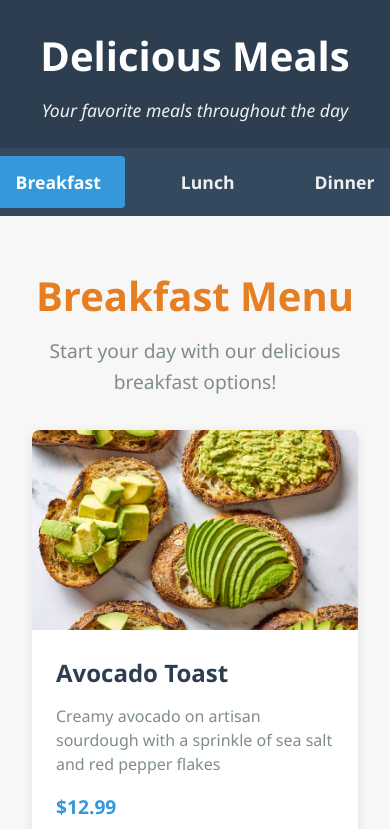
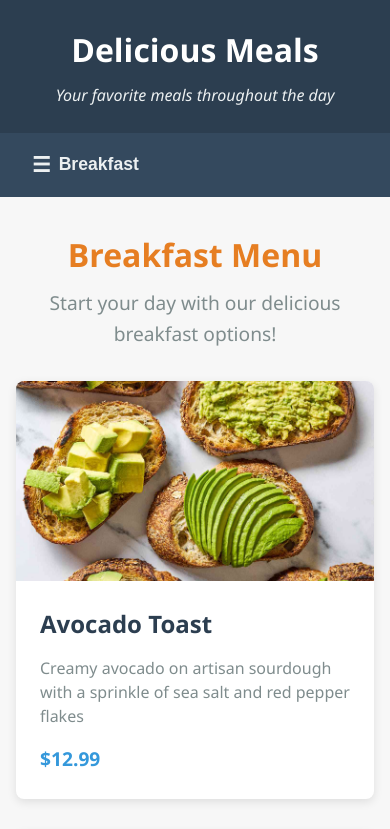
Before and after one commit to smritisharma-33/project_shein, a React (Create React App) app: page /#/breakfast in a window 390 px wide. Shown: the top 829 px of the page. Built offline with nearby package versions, Linux system fonts and the light colour scheme.

Commit message:
Story_10 - Adding Responsiveness
Added Responsive CSS

```diff
--- a/src/components/NavBar.js
+++ b/src/components/NavBar.js
@@ -1,31 +1,50 @@
-import React from 'react';
-import { NavLink } from 'react-router-dom';
+import React, { useState } from 'react';
+import { NavLink, useLocation } from 'react-router-dom';
 import '../styles/NavBar.css';
 
 const NavBar = () => {
+  const [menuOpen, setMenuOpen] = useState(false);
+  const location = useLocation();
+
+  const getCurrentLabel = () => {
+    if (location.pathname.includes('/breakfast')) return 'Breakfast';
+    if (location.pathname.includes('/lunch')) return 'Lunch';
+    if (location.pathname.includes('/dinner')) return 'Dinner';
+    return 'Menu';
+  };
+
   return (
     <nav className="navbar">
-      <ul className="nav-menu">
+      {/* Mobile view */}
+      <div className="mobile-header">
+        <button className="hamburger-button" onClick={() => setMenuOpen(!menuOpen)}>
+          <span className="hamburger-icon">☰</span> {getCurrentLabel()}
+        </button>
+        {menuOpen && (
+          <ul className="nav-menu mobile-nav">
+            <li className="nav-item">
+              <NavLink to="/breakfast" className={({ isActive }) => `nav-link ${isActive ? 'active' : ''}`} onClick={() => setMenuOpen(false)}>Breakfast</NavLink>
+            </li>
+            <li className="nav-item">
+              <NavLink to="/lunch" className={({ isActive }) => `nav-link ${isActive ? 'active' : ''}`} onClick={() => setMenuOpen(false)}>Lunch</NavLink>
+            </li>
+            <li className="nav-item">
+              <NavLink to="/dinner" className={({ isActive }) => `nav-link ${isActive ? 'active' : ''}`} onClick={() => setMenuOpen(false)}>Dinner</NavLink>
+            </li>
+          </ul>
+        )}
+      </div>
+
+      {/* Desktop view */}
+      <ul className="nav-menu desktop-nav">
         <li className="nav-item">
-          <NavLink to="/breakfast" className={({ isActive }) =>
-            `nav-link ${isActive ? 'active' : ''}`
-          }>
-            Breakfast
-          </NavLink>
+          <NavLink to="/breakfast" className={({ isActive }) => `nav-link ${isActive ? 'active' : ''}`}>Breakfast</NavLink>
         </li>
         <li className="nav-item">
-          <NavLink to="/lunch" className={({ isActive }) =>
-            `nav-link ${isActive ? 'active' : ''}`
-          }>
-            Lunch
-          </NavLink>
+          <NavLink to="/lunch" className={({ isActive }) => `nav-link ${isActive ? 'active' : ''}`}>Lunch</NavLink>
         </li>
         <li className="nav-item">
-          <NavLink to="/dinner" className={({ isActive }) =>
-            `nav-link ${isActive ? 'active' : ''}`
-          }>
-            Dinner
-          </NavLink>
+          <NavLink to="/dinner" className={({ isActive }) => `nav-link ${isActive ? 'active' : ''}`}>Dinner</NavLink>
         </li>
       </ul>
     </nav>
--- a/src/styles/App.css
+++ b/src/styles/App.css
@@ -33,3 +33,9 @@ a {
 button {
   cursor: pointer;
 }
+
+@media (max-width: 768px) {
+  .content {
+    padding: 1rem;
+  }
+}
--- a/src/styles/Footer.css
+++ b/src/styles/Footer.css
@@ -26,3 +26,14 @@
 .footer-links a:hover {
     color: #3498db;
   }
+
+@media (max-width: 768px) {
+    .footer-content {
+      flex-direction: column;
+      gap: 1rem;
+    }
+
+    .footer-links {
+      margin-top: 1rem;
+    }
+  }
--- a/src/styles/Header.css
+++ b/src/styles/Header.css
@@ -18,3 +18,13 @@
     color: #ecf0f1;
     font-style: italic;
   }
+
+@media (max-width: 768px) {
+    .logo h1 {
+      font-size: 2rem;
+    }
+
+    .tagline {
+      font-size: 1rem;
+    }
+  }
--- a/src/styles/MealPage.css
+++ b/src/styles/MealPage.css
@@ -85,3 +85,13 @@
 .dinner-page .page-title {
     color: #8e44ad;
   }
+
+@media (max-width: 768px) {
+    .page-title {
+      font-size: 2rem;
+    }
+
+    .meal-grid {
+      grid-template-columns: 1fr;
+    }
+  }
--- a/src/styles/NavBar.css
+++ b/src/styles/NavBar.css
@@ -7,8 +7,6 @@
   }
 
 .nav-menu {
-    display: flex;
-    justify-content: center;
     list-style: none;
     margin: 0;
     padding: 0;
@@ -36,3 +34,51 @@
     background-color: #3498db;
     color: white;
   }
+
+.desktop-nav {
+    display: flex;
+    justify-content: center;
+  }
+
+.mobile-header {
+    display: none;
+    padding: 0 1rem;
+  }
+
+.hamburger-button {
+    background-color: #34495e;
+    color: #ecf0f1;
+    border: none;
+    font-size: 1.1rem;
+    font-weight: 600;
+    padding: 0.75rem 1rem;
+    width: 100%;
+    display: flex;
+    align-items: center;
+    gap: 0.5rem;
+  }
+
+.hamburger-icon {
+    font-size: 1.3rem;
+  }
+
+.mobile-nav {
+    display: flex;
+    flex-direction: column;
+    align-items: center;
+    background-color: #34495e;
+  }
+
+.mobile-nav .nav-item {
+    margin: 0.5rem 0;
+  }
+
+@media (max-width: 768px) {
+    .desktop-nav {
+      display: none;
+    }
+
+    .mobile-header {
+      display: block;
+    }
+  }
```
